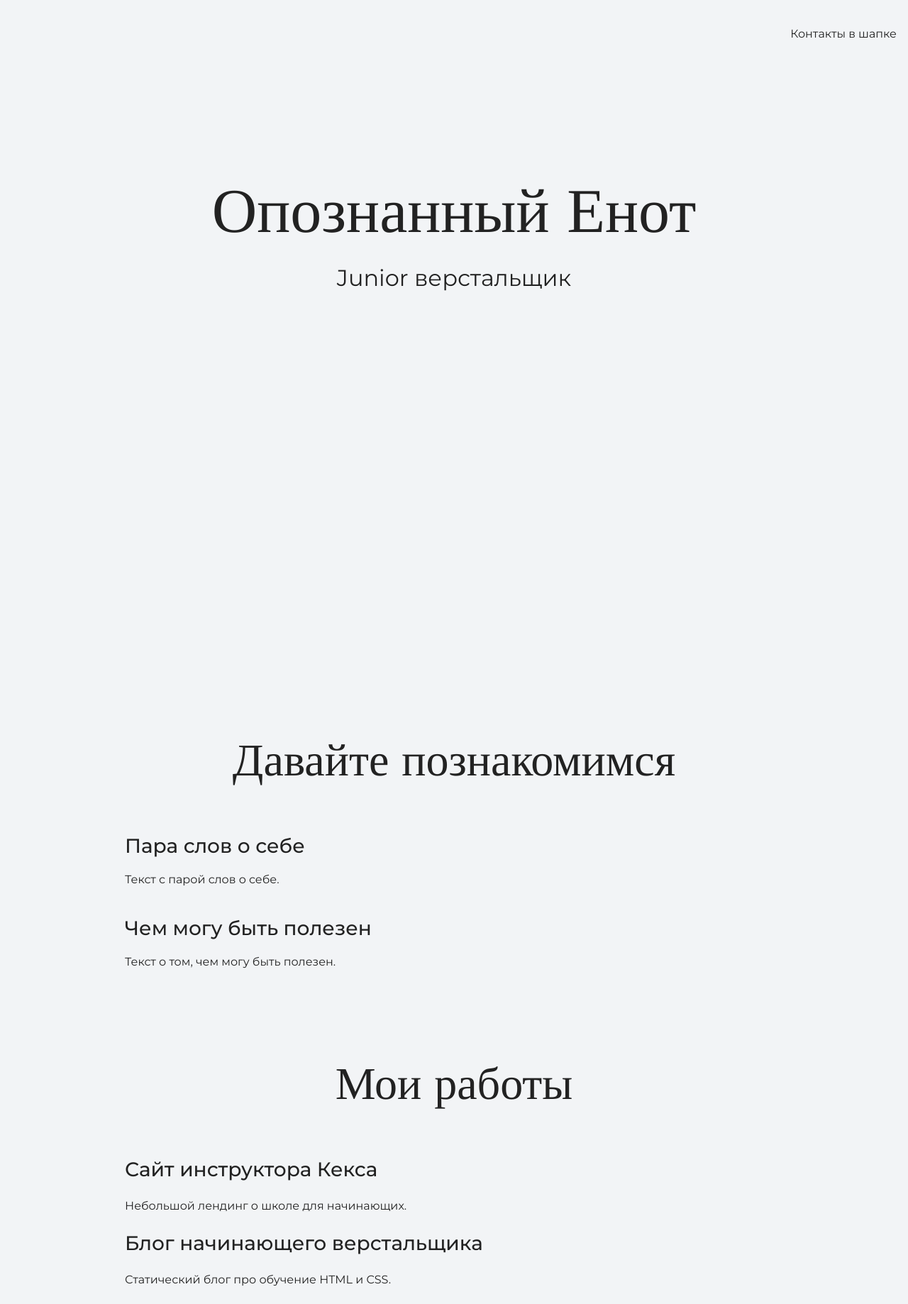
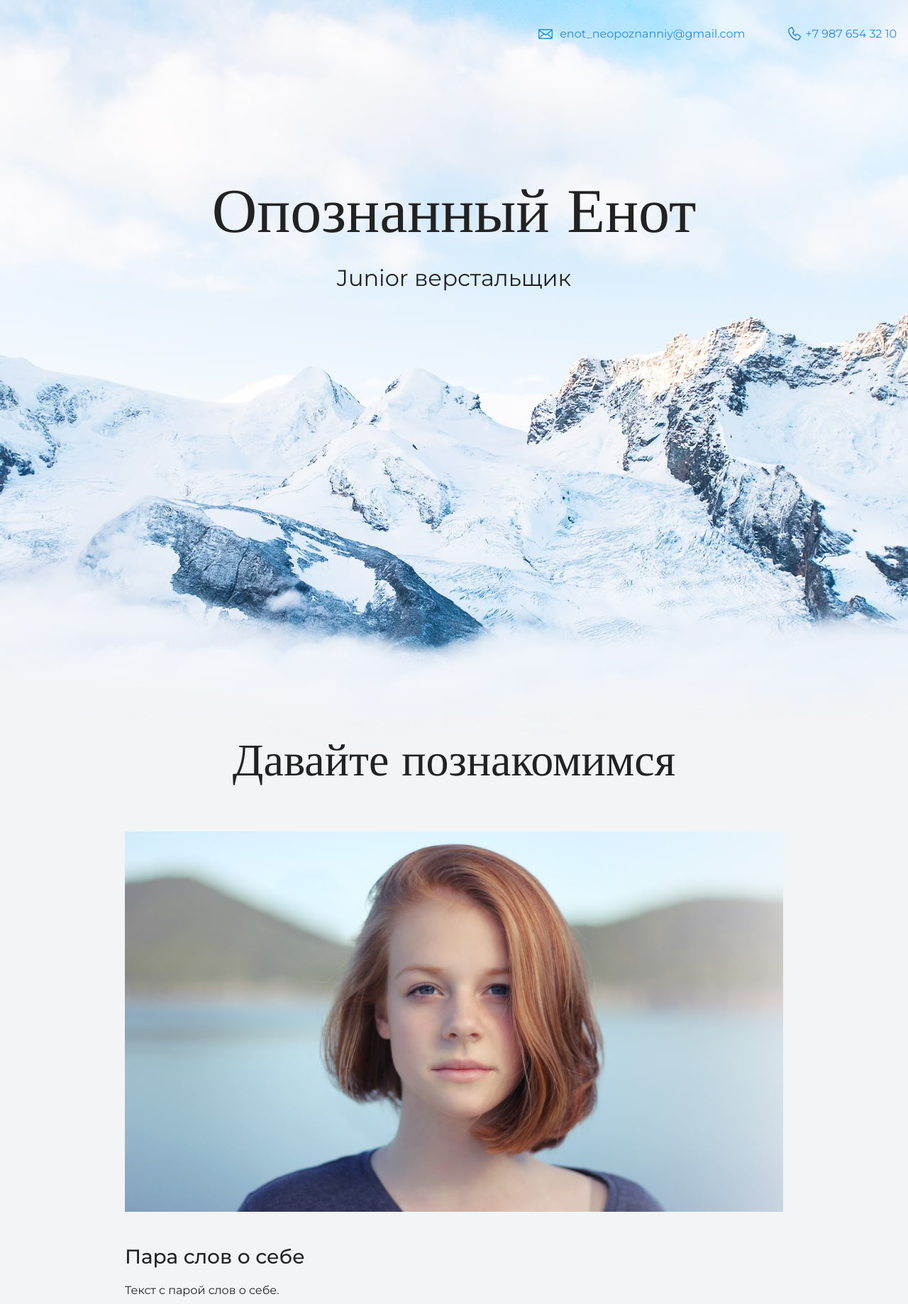
Before and after one commit to chestnov/htmlacademy, a plain HTML site: page index.html in a window 1280 px wide. Shown: the top 1838 px of the page at 71% size. Drawn offline with nearby package versions, Linux system fonts and the light colour scheme.

Commit message:
update with img's

```diff
--- a/index.html
+++ b/index.html
@@ -10,7 +10,8 @@
   <body>
     <header class="page-header">
       <div class="container">
-        Контакты в шапке
+        <a href="mailto:enot_neopoznanniy@gmail.com" class="header-email">enot_neopoznanniy@gmail.com</a>
+        <a href="tel:+79876543210" class="header-phone">+7 987 654 32 10</a>
       </div>
     </header>
 
@@ -24,6 +25,9 @@
     <section class="intro">
       <div class="container">
         <h2 class="subheading">Давайте познакомимся</h2>
+        <figure class="user-image">
+          <img src="files/user.jpg" width="928" height="536" alt="Фотография Неопознанного Енота">
+        </figure>
         <h3>Пара слов о себе</h3>
         <p>Текст с парой слов о себе.</p>
         <h3>Чем могу быть полезен</h3>
@@ -35,8 +39,12 @@
       <div class="container">
         <h2 class="subheading">Мои работы</h2>
 
+        <figure class="project-image">
+          <img src="files/project.jpg" width="928" height="536" alt="Cайт инструктора Кекса">
+        </figure>
         <h3>Сайт инструктора Кекса</h3>
         <p>Небольшой лендинг о школе для начинающих.</p>
+        <a class="button" href="source/project/index.html">Открыть страницу</a>
 
         <h3>Блог начинающего верстальщика</h3>
         <p>Статический блог про обучение HTML и CSS.</p>
@@ -45,7 +53,8 @@
 
     <footer class="page-footer">
       <div class="container">
-        Контакты в подвале
+        <a class="footer-email" href="mailto:enot_neopoznanniy@gmail.com">enot_neopoznanniy@gmail.com</a>
+        <a class="footer-phone" href="tel:+79876543210">+7 987 654 32 10</a>
       </div>
     </footer>
   </body>
```
Also changed, not shown: files/project.jpg (added), files/user.jpg (added), img/hero-bg.jpg (added), img/icon-css.svg (added), img/icon-email-footer.svg (added), img/icon-email-header.svg (added), img/icon-html.svg (added), img/icon-phone-footer.svg (added), img/icon-phone-header.svg (added).
